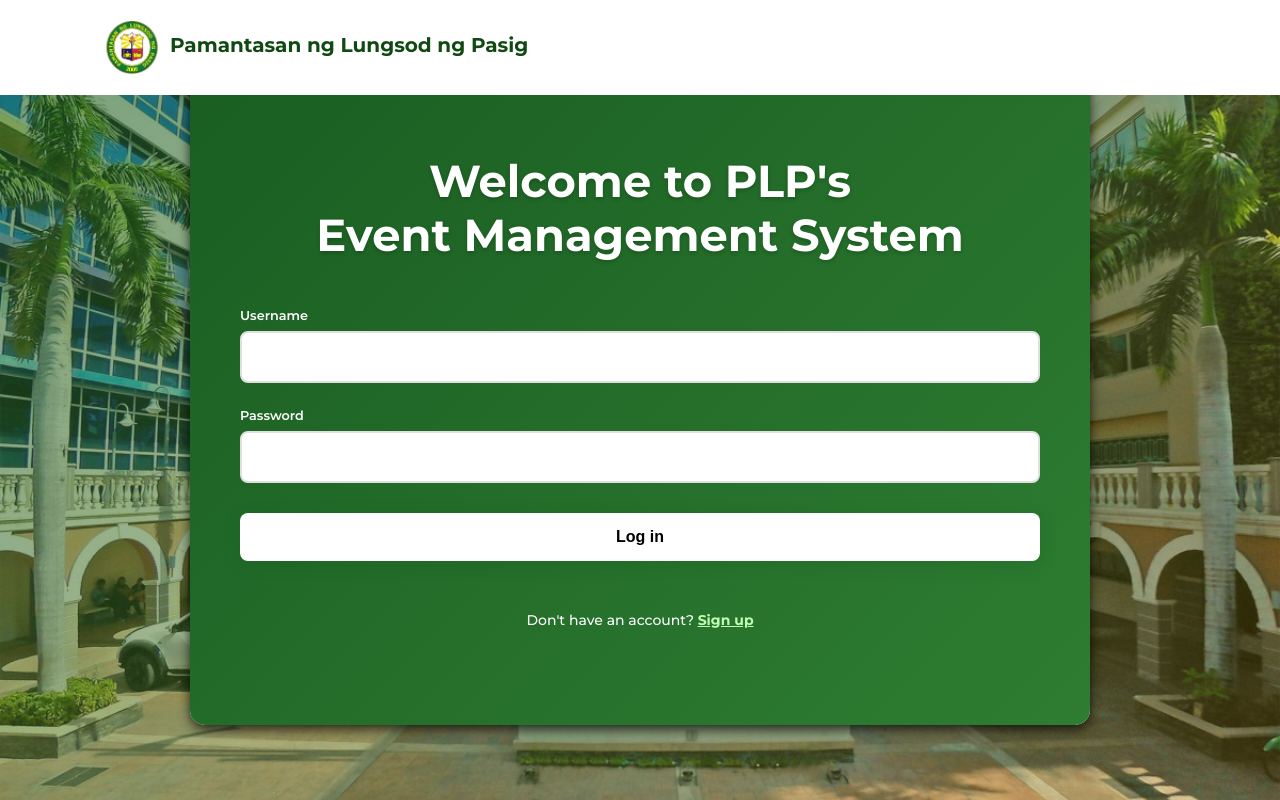
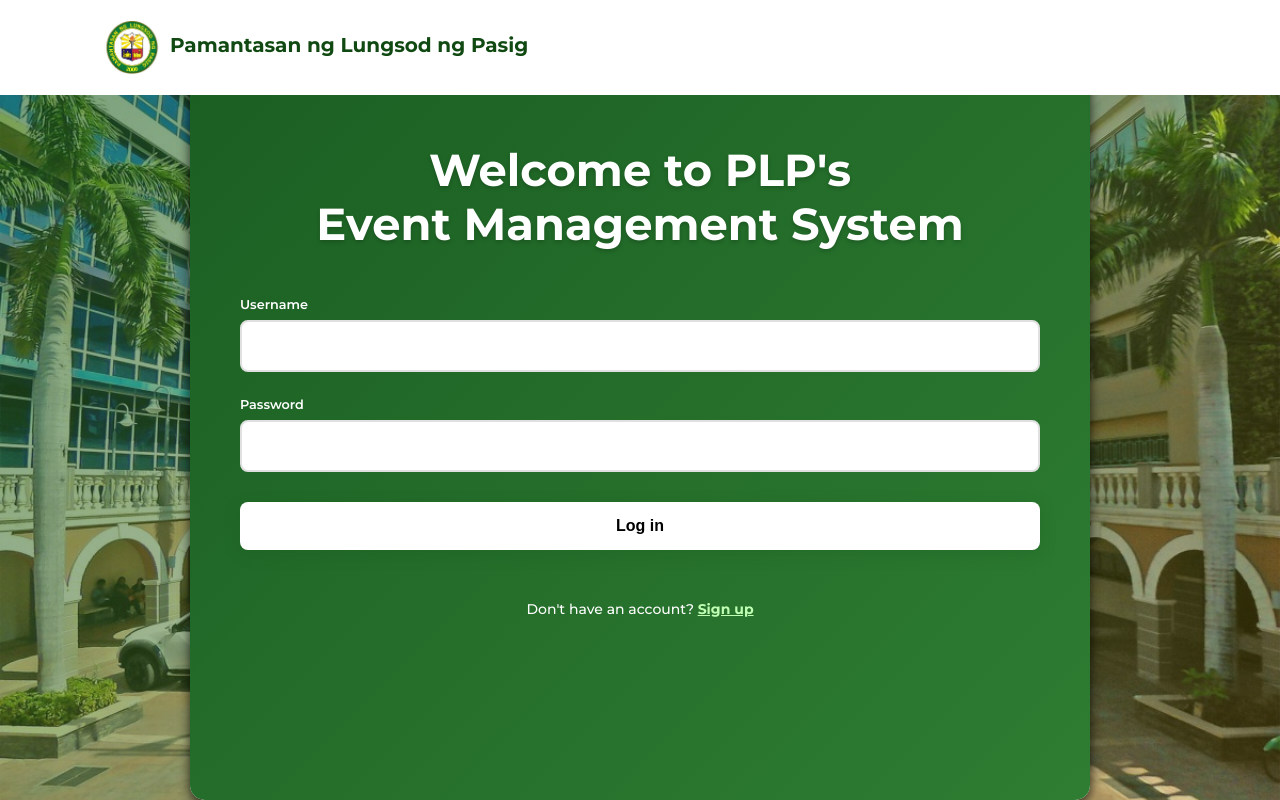
Before and after one commit to Artysl4yer/Project_Event_Database, a PHP site: page /pages/1_Login.php in a window 1280 px wide. Run offline with PHP 8.4, Linux system fonts and the light colour scheme; some libraries are stand-ins or nearby versions.

Commit message:
version 1.19 -Login Box Grid

```diff
--- a/styles/style4.css
+++ b/styles/style4.css
@@ -16,7 +16,7 @@ body {
 .login-container {
   width: 90%;
   max-width: 900px;
-  height: 650px; /* You can adjust the height */
+  height: 800px; /* You can adjust the height */
   position: relative;
   background: white;
   border-radius: 15px;
@@ -54,6 +54,7 @@ body {
   left: 0;
   width: 100%;
   height: 100%;
+  max-height:250vh;
   transition: opacity 0.5s ease, visibility 0.5s ease;
   opacity: 0;
   visibility: hidden;
@@ -84,6 +85,8 @@ body {
 }
 
 
+
+
 .loginpage {
   background: linear-gradient(135deg, #1a5e22 0%, #2e7d32 100%);
   color: white;
@@ -97,6 +100,7 @@ body {
   margin-bottom: 30px;
   text-align: center;
   font-weight: 700;
+  padding-top: 8vh;
   line-height: 1.2;
   text-shadow: 0 2px 4px rgba(0, 0, 0, 0.2);
   padding-bottom: 15px;
--- a/styles/style5.css
+++ b/styles/style5.css
@@ -119,7 +119,7 @@
     }
 
     .btn-submit, .btn-cancel {
-    padding: 10px 20px;
+        padding: 15px 20px;
         border: none;
         border-radius: 4px;
         cursor: pointer;
@@ -306,7 +306,7 @@
     background: none;
     border: none;
     cursor: pointer;
-  padding: 5px 30px;
+    padding: 5px 10px;
     font-size: 1.2em;
     color: #333;
     }
```
Also changed, not shown: pages/6_NewEvent.php (line endings or trailing spaces). Lines whose indentation alone changed are shown as unchanged.
